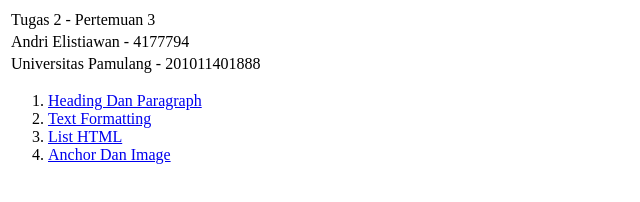
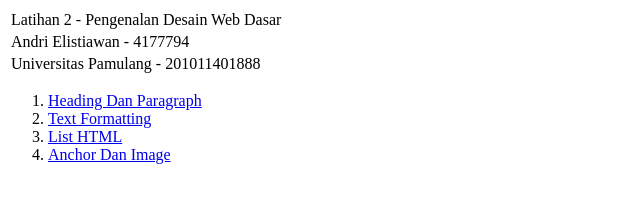
Before and after one commit to ANDRYPOS/fswd3-html-dasar, a plain HTML site: page index.html in a window 1280 px wide. Shown: the whole page, without its empty margins (0-640 px from the left). Drawn offline with Linux system fonts and the light colour scheme.

Commit message:
[FIX] Nama Latihan

```diff
--- a/index.html
+++ b/index.html
@@ -11,7 +11,7 @@
     <!-- Data diri Start-->
     <table>
         <tr>
-            <td>Tugas 2 - Pertemuan 3</td>
+            <td>Latihan 2 - Pengenalan Desain Web Dasar</td>
         </tr>
         <tr>
             <td>Andri Elistiawan - 4177794</td>
```
